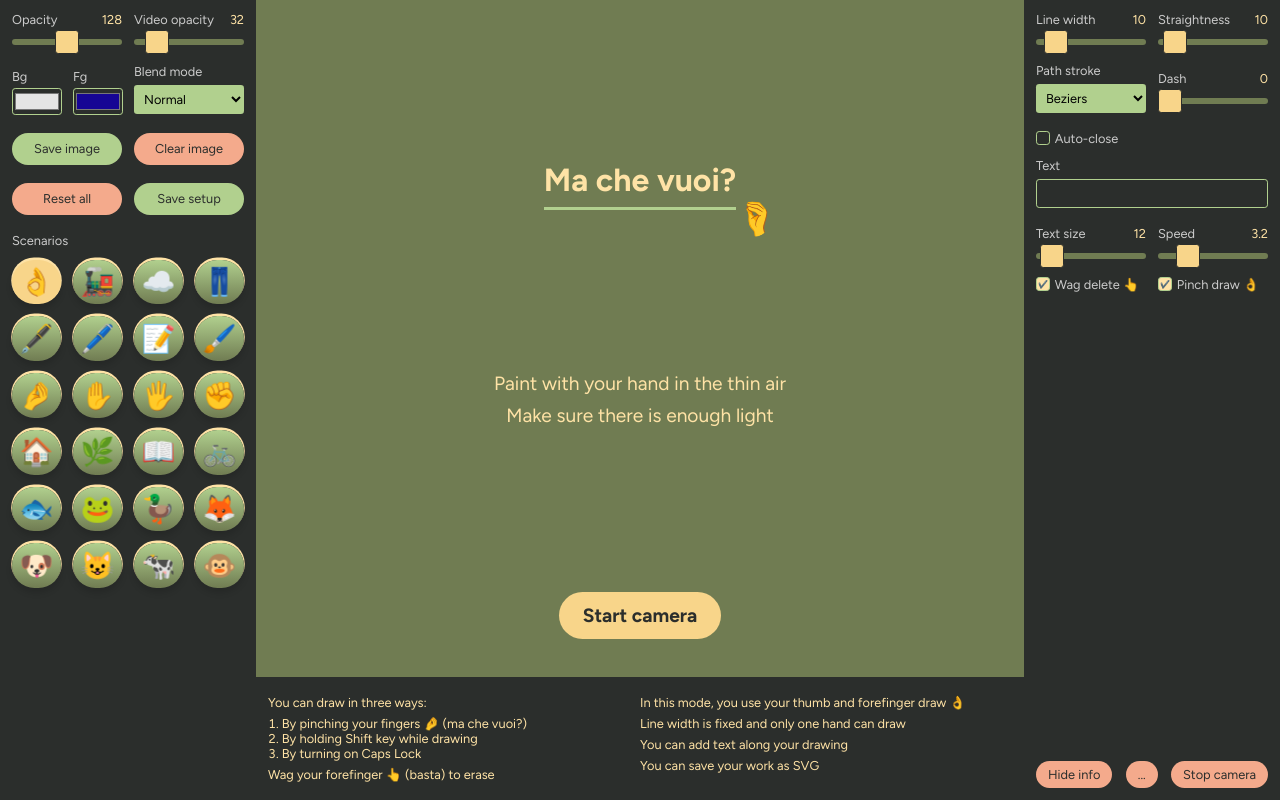
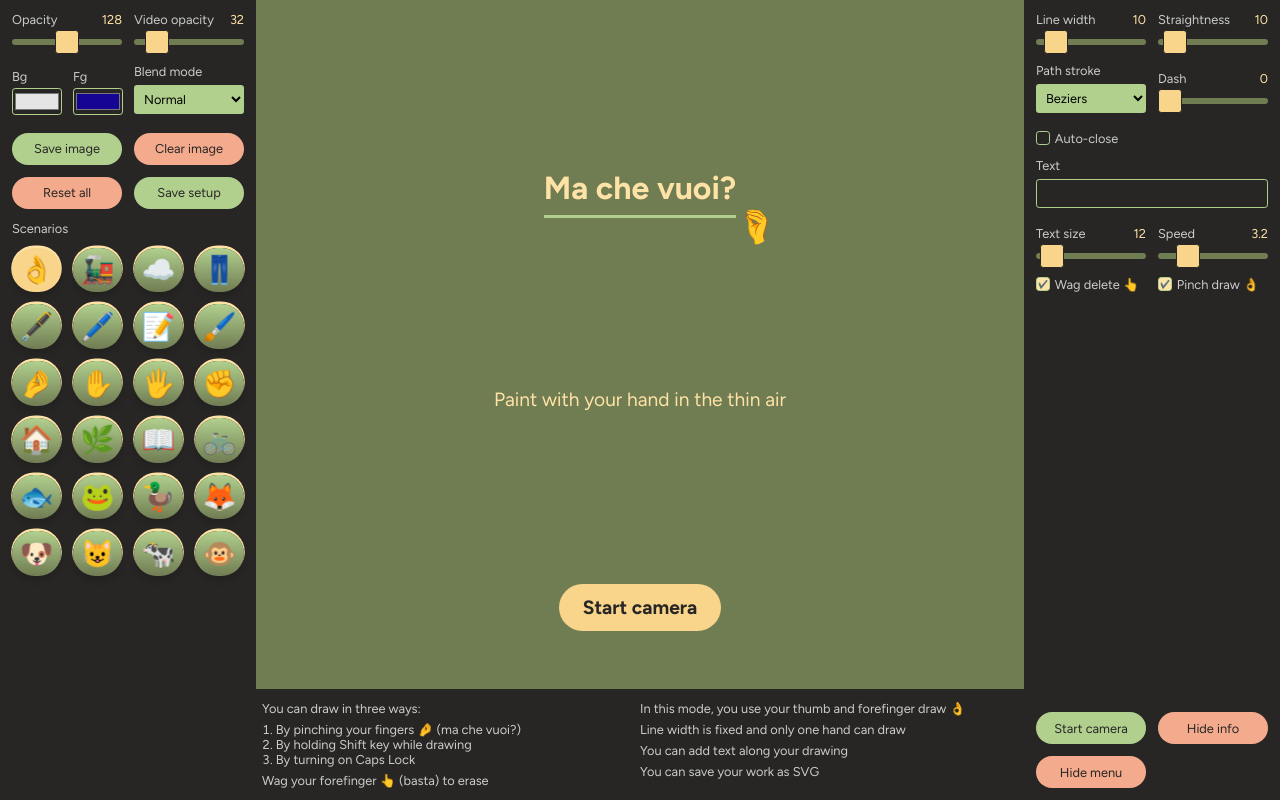
Before and after one commit to cincplug/machevuoi, a Next.js app: page / in a window 1280 px wide. Built offline with nearby package versions, Linux system fonts and the light colour scheme; a web font is replaced by a local one.

Commit message:
Improve menu

```diff
--- a/app/components/App.tsx
+++ b/app/components/App.tsx
@@ -6,11 +6,11 @@ import { clearCanvases } from "../utils";
 import { runDetector } from "../utils/runDetector";
 import { getStoredSetup, storeSetup } from "../utils/storeSetup";
 import Menu from "./nav/Menu";
+import MiniMenu from "./nav/MiniMenu";
 import Splash from "./nav/Splash";
 import Message from "./nav/Message";
 import Drawing from "./Drawing";
 import Cursor from "./Cursor";
-import Info from "./nav/Info";
 import "../styles.scss";
 import { ISetup, ICursor, UpdateSetupType } from "../../types";
 
@@ -119,7 +119,7 @@ const App: React.FC = () => {
     }
   }, [cursor.isPinched, scribbleNewArea]);
 
-  const updateSetup = ({ id, value, type } : UpdateSetupType) => {
+  const updateSetup = ({ id, value, type }: UpdateSetupType) => {
     setSetup((prevSetup) => {
       const nextSetup = { ...prevSetup };
       if (type === "checkbox") {
@@ -275,7 +275,7 @@ const App: React.FC = () => {
           }}
         />
       )}
-      {<Info {...{ setup, updateSetup, handlePlayButtonClick }} />}
+      <MiniMenu {...{ setup, isStarted, updateSetup, handlePlayButtonClick }} />
       {message && <Message {...{ message, setMessage }} />}
       {/* <pre>{JSON.stringify(scribbleNewArea, null, 4)}</pre> */}
     </div>
--- a/app/components/nav/Info.tsx
+++ b/app/components/nav/Info.tsx
@@ -1,44 +1,12 @@
-import { ISetup, UpdateSetupType } from "../../../types";
+import { ISetup } from "../../../types";
 
 interface IProps {
   setup: ISetup;
-  updateSetup: (event: UpdateSetupType) => void;
-  handlePlayButtonClick: (
-    event: React.MouseEvent<HTMLButtonElement, MouseEvent>
-  ) => void;
 }
 
-const Info: React.FC<IProps> = ({
-  setup,
-  updateSetup,
-  handlePlayButtonClick
-}) => {
-  const { pattern, isScratchCanvas, isInfoVisible } = setup;
-  const handleMenuButtonClick = () => {
-    updateSetup({
-      id: "isMenuVisible",
-      value: !setup.isMenuVisible,
-      type: "checkbox"
-    });
-  };
-  const pauseButton = (
-    <button
-      className="info-close pause-button cancel"
-      onClick={handlePlayButtonClick}
-    >
-      Stop camera
-    </button>
-  );
-  const menuToggleButton = (
-    <button
-      className="info-close pause-button cancel"
-      onClick={handleMenuButtonClick}
-    >
-      ...
-    </button>
-  );
-  return isInfoVisible ? (
-    <>
+const Info: React.FC<IProps> = ({ setup }) => {
+  const { pattern, isScratchCanvas } = setup;
+  return (
     <div className="info">
       <section>
         <p>You can draw in three ways:</p>
@@ -70,32 +38,6 @@ const Info: React.FC<IProps> = ({
         )}
       </section>
     </div>
-      <div className="info-buttons">
-        <button
-          className="info-close cancel"
-          onClick={() =>
-            updateSetup({ id: "isInfoVisible", value: false, type: "checkbox" })
-          }
-        >
-          Hide info
-        </button>
-        {menuToggleButton}
-        {pauseButton}
-      </div>
-    </>
-  ) : (
-    <div className="info-buttons">
-      <button
-        className="info-close"
-        onClick={() =>
-          updateSetup({ id: "isInfoVisible", value: true, type: "checkbox" })
-        }
-      >
-        Show info
-      </button>
-      {menuToggleButton}
-      {pauseButton}
-    </div>
   );
 };
 
--- a/app/components/nav/Menu.tsx
+++ b/app/components/nav/Menu.tsx
@@ -4,6 +4,7 @@ import Controls from "./Controls";
 import Buttons from "./Buttons";
 import Scenarios from "./Scenarios";
 import ShapeSelection from "./ShapeSelection";
+import Info from "../nav/Info";
 import { ISetup, UpdateSetupType } from "../../../types";
 
 interface IProps {
@@ -19,12 +20,11 @@ const Menu: React.FC<IProps> = ({
   updateSetup,
   clearPaths
 }) => {
-  const { isMenuVisible, pattern, isScratchCanvas } = setup;
-  if (!isMenuVisible) {
-    return null;
-  }
+  const { isMenuVisible, isInfoVisible, pattern, isScratchCanvas } = setup;
   return (
     <section className="controls">
+      {isMenuVisible && (
+        <>
           <aside className={`menu menu--primary`}>
             <Controls
               {...{ setup, updateSetup }}
@@ -72,6 +72,9 @@ const Menu: React.FC<IProps> = ({
               <ShapeSelection {...{ setup, updateSetup }} />
             )}
           </aside>
+        </>
+      )}
+      {isInfoVisible && <Info {...{ setup }} />}
     </section>
   );
 };
--- /dev/null
+++ b/app/components/nav/MiniMenu.tsx
@@ -0,0 +1,79 @@
+import React from "react";
+import { ISetup, UpdateSetupType } from "../../../types";
+
+interface MiniMenuProps {
+  setup: ISetup;
+  isStarted: boolean;
+  updateSetup: (event: UpdateSetupType) => void;
+  handlePlayButtonClick: (
+    event: React.MouseEvent<HTMLButtonElement, MouseEvent>
+  ) => void;
+}
+
+const MiniMenu: React.FC<MiniMenuProps> = ({
+  setup,
+  isStarted,
+  updateSetup,
+  handlePlayButtonClick
+}) => {
+  const { isInfoVisible, isMenuVisible } = setup;
+
+  const handleMenuButtonClick = () => {
+    updateSetup({
+      id: "isMenuVisible",
+      value: !setup.isMenuVisible,
+      type: "checkbox"
+    });
+  };
+
+  const InfoButton = () => (
+    <button
+      className={`control control--button info-button ${
+        isInfoVisible ? "cancel" : ""
+      }`}
+      onClick={() =>
+        updateSetup({
+          id: "isInfoVisible",
+          value: !isInfoVisible,
+          type: "checkbox"
+        })
+      }
+    >
+      {isInfoVisible ? "Hide info" : "Show info"}
+    </button>
+  );
+
+  const pauseButton = (
+    <button
+      className={`control control--button pause-button ${
+        isStarted ? "cancel" : ""
+      }`}
+      onClick={handlePlayButtonClick}
+    >
+      {isStarted ? "Stop camera" : "Start camera"}
+    </button>
+  );
+
+  const menuToggleButton = (
+    <button
+      className={`control control--button menu-button ${
+        isMenuVisible ? "cancel" : ""
+      }`}
+      onClick={handleMenuButtonClick}
+    >
+      {isMenuVisible ? "Hide menu" : "Show menu"}
+    </button>
+  );
+
+  return (
+    <div className="mini-menu">
+      <div className="row">{pauseButton}</div>
+      <div className="row">
+        <InfoButton />
+        {menuToggleButton}
+      </div>
+    </div>
+  );
+};
+
+export default MiniMenu;
--- a/app/components/nav/ShapeSelection.tsx
+++ b/app/components/nav/ShapeSelection.tsx
@@ -127,7 +127,7 @@ const ShapeSelection: React.FC<IProps> = ({ setup, updateSetup }) => {
 
   return (
     <div
-      className={`icon-buttons-wrap active-${
+      className={`scratch-wrap active-${
         activeLayer === "dots" ? "dots" : "shapes"
       }`}
     >
--- a/app/components/nav/Splash.tsx
+++ b/app/components/nav/Splash.tsx
@@ -13,7 +13,6 @@ const Splash: React.FC<IProps> = ({ handlePlayButtonClick }) => {
       <div className="slogan">
         <div className="slogan-text">
           <p>Paint with your hand in the thin air</p>
-          <p>Make sure there is enough light</p>
         </div>
       </div>
       <button className="splash-button" onClick={handlePlayButtonClick}>
--- a/app/styles.scss
+++ b/app/styles.scss
@@ -30,7 +30,7 @@
   --color-silver: #ccc;
   --color-blue-light: #0ce;
   --color-blue: #068;
-  --color-skin-dark: #2b2e2c;
+  --color-skin-dark: #272625;
   --color-skin-mid-dark: #707c52;
   --color-skin-mid: #b1d08e;
   --color-skin-mid-light: #f8d58a;
@@ -269,6 +269,7 @@ legend {
     width: 100vw;
     height: 100vh;
     overflow-y: auto;
+    padding-bottom: 3rem;
   }
 }
 
@@ -327,7 +328,6 @@ legend {
   @include until {
     width: auto;
     height: auto;
-    background: var(--color-black);
     position: static;
 
     .control {
@@ -406,6 +406,7 @@ legend {
   &--button {
     height: 2rem;
     align-items: center;
+    margin: 0;
   }
 }
 
@@ -589,11 +590,14 @@ label {
   grid-column: span 12;
 }
 
-.icon-buttons-wrap {
+.scratch-wrap {
   grid-column: span 12;
   display: grid;
   grid-template-columns: inherit;
   grid-gap: inherit;
+  @include until {
+    padding: var(--gap);
+  }
 }
 
 .icon-button {
@@ -689,10 +693,11 @@ pre {
   bottom: 0;
   font-size: var(--font-size-m);
   background: var(--color-skin-dark);
-  color: var(--color-skin-light);
-  padding: var(--gap);
+  color: var(--color-silver);
+  padding: var(--gap-half);
   display: grid;
   grid-template-columns: repeat(2, minmax(0, 1fr));
+  z-index: 2;
   p {
     margin: var(--gap-half) 0;
   }
@@ -701,20 +706,33 @@ pre {
     padding-left: 0;
     list-style-position: inside;
   }
+  @include until {
+    width: auto;
+    height: auto;
+    position: static;
+  }
 }
 
-.info-buttons {
+.mini-menu {
   position: fixed;
-  bottom: var(--gap);
-  left: calc(100vw - var(--menu-width) + var(--gap));
-  width: calc(var(--menu-width) - var(--gap) * 2);
-  display: flex;
-  justify-content: space-between;
-}
-
-.info-close {
-  padding: var(--gap-half) var(--gap);
-  &.pause-button .icon {
-    font-size: var(--font-size-l);
+  bottom: 0;
+  right: 0;
+  width: var(--menu-width);
+  background: var(--color-skin-dark);
+  display: grid;
+  grid-template-columns: repeat(12, 1fr);
+  grid-gap: var(--gap);
+  padding: var(--gap);
+  @include until {
+    width: 100vw;
+  }
+  .row {
+    display: contents;
+  }
+  button {
+    grid-column: span 6;
+    @include until {
+      grid-column: span 4;
+    }
   }
 }
```
Lines whose indentation alone changed are shown as unchanged.
